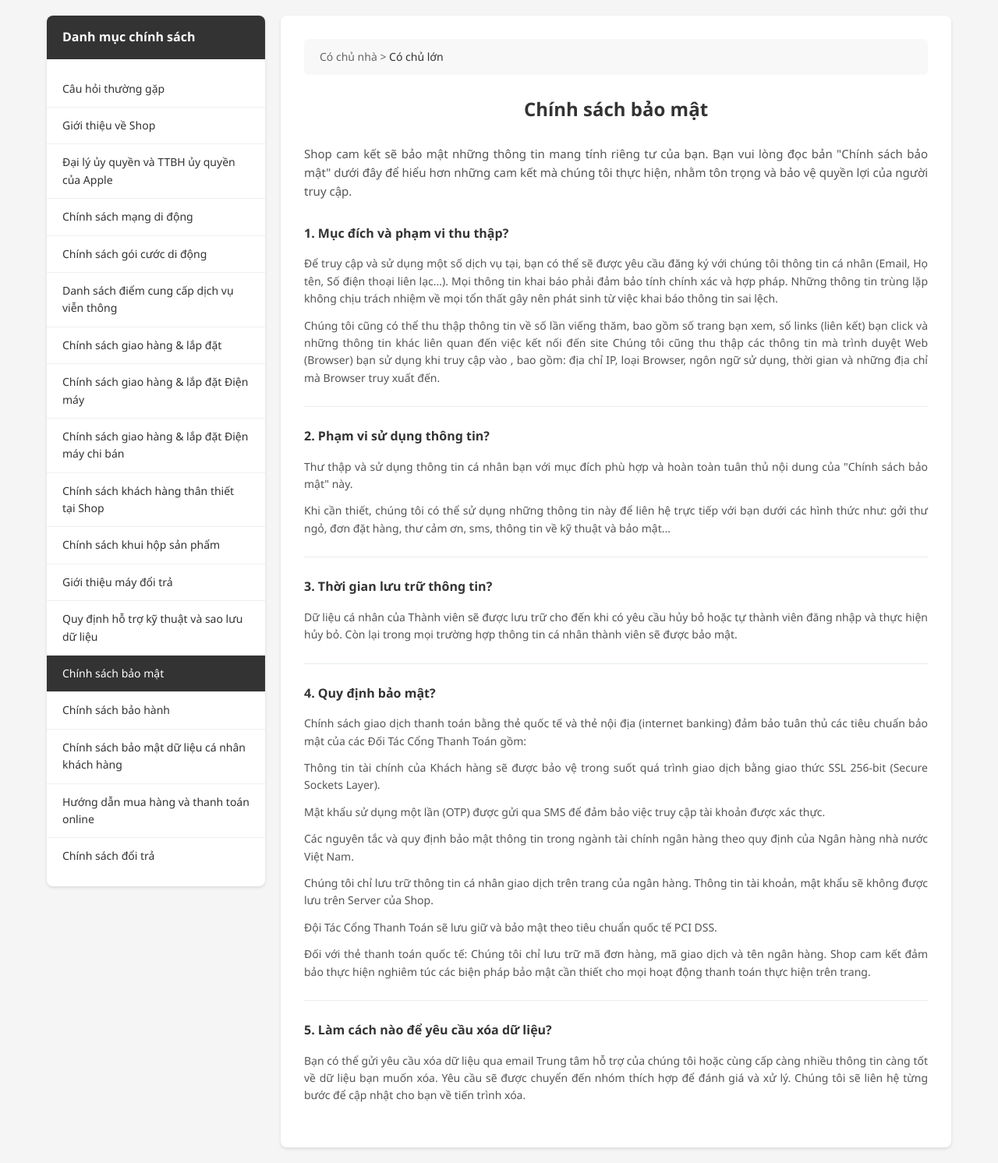
After one commit to ElectroDev6/Electro, a PHP site: page /app/views/web/information.php in a window 1280 px wide. The commit adds this page. Shown: the whole page at 78% size. Run offline with PHP 8.4, Linux system fonts and the light colour scheme.

Commit message:
feat: add layouts for policy pages

```diff
--- /dev/null
+++ b/app/views/web/information.php
@@ -0,0 +1,282 @@
+<!DOCTYPE html>
+<html lang="vi">
+
+<head>
+    <meta charset="UTF-8">
+    <meta name="viewport" content="width=device-width, initial-scale=1.0">
+    <title>Chính sách bảo mật</title>
+    <style>
+        * {
+            margin: 0;
+            padding: 0;
+            box-sizing: border-box;
+        }
+
+        body {
+            font-family: 'Segoe UI', Tahoma, Geneva, Verdana, sans-serif;
+            background-color: #f5f5f5;
+            line-height: 1.6;
+        }
+
+        .container {
+            max-width: 1200px;
+            margin: 0 auto;
+            padding: 20px;
+            display: flex;
+            gap: 20px;
+        }
+
+        .sidebar {
+            width: 280px;
+            background: white;
+            border-radius: 8px;
+            padding: 0;
+            box-shadow: 0 2px 4px rgba(0, 0, 0, 0.1);
+            height: fit-content;
+        }
+
+        .sidebar-header {
+            background: #333;
+            color: white;
+            padding: 15px 20px;
+            border-radius: 8px 8px 0 0;
+            font-weight: bold;
+            font-size: 16px;
+        }
+
+        .sidebar-content {
+            padding: 15px 0;
+        }
+
+        .sidebar-item {
+            padding: 12px 20px;
+            border-bottom: 1px solid #f0f0f0;
+            cursor: pointer;
+            transition: background-color 0.2s;
+            font-size: 14px;
+            color: #333;
+        }
+
+        .sidebar-item:hover {
+            background-color: #f8f8f8;
+        }
+
+        .sidebar-item.active {
+            background-color: #333;
+            color: white;
+        }
+
+        .sidebar-item:last-child {
+            border-bottom: none;
+        }
+
+        .main-content {
+            flex: 1;
+            background: white;
+            border-radius: 8px;
+            padding: 30px;
+            box-shadow: 0 2px 4px rgba(0, 0, 0, 0.1);
+        }
+
+        .breadcrumb {
+            background: #f8f8f8;
+            padding: 12px 20px;
+            border-radius: 6px;
+            margin-bottom: 25px;
+            font-size: 14px;
+            color: #666;
+        }
+
+        .breadcrumb span {
+            color: #333;
+        }
+
+        h1 {
+            color: #333;
+            font-size: 24px;
+            margin-bottom: 25px;
+            font-weight: 600;
+            text-align: center;
+        }
+
+        .intro-text {
+            color: #555;
+            margin-bottom: 30px;
+            text-align: justify;
+            font-size: 15px;
+        }
+
+        .policy-section {
+            margin-bottom: 25px;
+        }
+
+        .policy-section h2 {
+            color: #333;
+            font-size: 16px;
+            margin-bottom: 15px;
+            font-weight: 600;
+        }
+
+        .policy-section p {
+            color: #555;
+            margin-bottom: 12px;
+            text-align: justify;
+            font-size: 14px;
+        }
+
+        .policy-section ul {
+            margin-left: 20px;
+            margin-bottom: 15px;
+        }
+
+        .policy-section li {
+            color: #555;
+            margin-bottom: 8px;
+            font-size: 14px;
+        }
+
+        .highlight-box {
+            background-color: #f8f9fa;
+            border-left: 4px solid #333;
+            padding: 15px;
+            margin: 15px 0;
+            border-radius: 4px;
+        }
+
+        .section-divider {
+            border-top: 1px solid #e9ecef;
+            margin: 25px 0;
+        }
+
+        @media (max-width: 768px) {
+            .container {
+                flex-direction: column;
+                padding: 10px;
+            }
+
+            .sidebar {
+                width: 100%;
+                margin-bottom: 20px;
+            }
+
+            .main-content {
+                padding: 20px;
+            }
+
+            h1 {
+                font-size: 20px;
+            }
+        }
+    </style>
+</head>
+
+<body>
+    <div class="container">
+        <div class="sidebar">
+            <div class="sidebar-header">
+                Danh mục chính sách
+            </div>
+            <div class="sidebar-content">
+                <div class="sidebar-item">Câu hỏi thường gặp</div>
+                <div class="sidebar-item">Giới thiệu về Shop</div>
+                <div class="sidebar-item">Đại lý ủy quyền và TTBH ủy quyền của Apple</div>
+                <div class="sidebar-item">Chính sách mạng di động</div>
+                <div class="sidebar-item">Chính sách gói cước di động</div>
+                <div class="sidebar-item">Danh sách điểm cung cấp dịch vụ viễn thông</div>
+                <div class="sidebar-item">Chính sách giao hàng & lắp đặt</div>
+                <div class="sidebar-item">Chính sách giao hàng & lắp đặt Điện máy</div>
+                <div class="sidebar-item">Chính sách giao hàng & lắp đặt Điện máy chi bán</div>
+                <div class="sidebar-item">Chính sách khách hàng thân thiết tại Shop</div>
+                <div class="sidebar-item">Chính sách khui hộp sản phẩm</div>
+                <div class="sidebar-item">Giới thiệu máy đổi trả</div>
+                <div class="sidebar-item">Quy định hỗ trợ kỹ thuật và sao lưu dữ liệu</div>
+                <div class="sidebar-item active">Chính sách bảo mật</div>
+                <div class="sidebar-item">Chính sách bảo hành</div>
+                <div class="sidebar-item">Chính sách bảo mật dữ liệu cá nhân khách hàng</div>
+                <div class="sidebar-item">Hướng dẫn mua hàng và thanh toán online</div>
+                <div class="sidebar-item">Chính sách đổi trả</div>
+            </div>
+        </div>
+
+        <div class="main-content">
+            <div class="breadcrumb">
+                Có chủ nhà > <span>Có chủ lớn</span>
+            </div>
+
+            <h1>Chính sách bảo mật</h1>
+
+            <div class="intro-text">
+                Shop cam kết sẽ bảo mật những thông tin mang tính riêng tư của bạn. Bạn vui lòng đọc bản "Chính sách bảo mật" dưới đây để hiểu hơn những cam kết mà chúng tôi thực hiện, nhằm tôn trọng và bảo vệ quyền lợi của người truy cập.
+            </div>
+
+            <div class="policy-section">
+                <h2>1. Mục đích và phạm vi thu thập?</h2>
+                <p>Để truy cập và sử dụng một số dịch vụ tại, bạn có thể sẽ được yêu cầu đăng ký với chúng tôi thông tin cá nhân (Email, Họ tên, Số điện thoại liên lạc...). Mọi thông tin khai báo phải đảm bảo tính chính xác và hợp pháp. Những thông tin trùng lặp không chịu trách nhiệm về mọi tổn thất gây nên phát sinh từ việc khai báo thông tin sai lệch.</p>
+                <p>Chúng tôi cũng có thể thu thập thông tin về số lần viếng thăm, bao gồm số trang bạn xem, số links (liên kết) bạn click và những thông tin khác liên quan đến việc kết nối đến site Chúng tôi cũng thu thập các thông tin mà trình duyệt Web (Browser) bạn sử dụng khi truy cập vào , bao gồm: địa chỉ IP, loại Browser, ngôn ngữ sử dụng, thời gian và những địa chỉ mà Browser truy xuất đến.</p>
+            </div>
+
+            <div class="section-divider"></div>
+
+            <div class="policy-section">
+                <h2>2. Phạm vi sử dụng thông tin?</h2>
+                <p>Thư thập và sử dụng thông tin cá nhân bạn với mục đích phù hợp và hoàn toàn tuân thủ nội dung của "Chính sách bảo mật" này.</p>
+                <p>Khi cần thiết, chúng tôi có thể sử dụng những thông tin này để liên hệ trực tiếp với bạn dưới các hình thức như: gởi thư ngỏ, đơn đặt hàng, thư cảm ơn, sms, thông tin về kỹ thuật và bảo mật...</p>
+            </div>
+
+            <div class="section-divider"></div>
+
+            <div class="policy-section">
+                <h2>3. Thời gian lưu trữ thông tin?</h2>
+                <p>Dữ liệu cá nhân của Thành viên sẽ được lưu trữ cho đến khi có yêu cầu hủy bỏ hoặc tự thành viên đăng nhập và thực hiện hủy bỏ. Còn lại trong mọi trường hợp thông tin cá nhân thành viên sẽ được bảo mật.</p>
+            </div>
+
+            <div class="section-divider"></div>
+
+            <div class="policy-section">
+                <h2>4. Quy định bảo mật?</h2>
+                <p>Chính sách giao dịch thanh toán bằng thẻ quốc tế và thẻ nội địa (internet banking) đảm bảo tuân thủ các tiêu chuẩn bảo mật của các Đối Tác Cổng Thanh Toán gồm:</p>
+                <p>Thông tin tài chính của Khách hàng sẽ được bảo vệ trong suốt quá trình giao dịch bằng giao thức SSL 256-bit (Secure Sockets Layer).</p>
+                <p>Mật khẩu sử dụng một lần (OTP) được gửi qua SMS để đảm bảo việc truy cập tài khoản được xác thực.</p>
+                <p>Các nguyên tắc và quy định bảo mật thông tin trong ngành tài chính ngân hàng theo quy định của Ngân hàng nhà nước Việt Nam.</p>
+                <p>Chúng tôi chỉ lưu trữ thông tin cá nhân giao dịch trên trang của ngân hàng. Thông tin tài khoản, mật khẩu sẽ không được lưu trên Server của Shop.</p>
+                <p>Đội Tác Cổng Thanh Toán sẽ lưu giữ và bảo mật theo tiêu chuẩn quốc tế PCI DSS.</p>
+                <p>Đối với thẻ thanh toán quốc tế: Chúng tôi chỉ lưu trữ mã đơn hàng, mã giao dịch và tên ngân hàng. Shop cam kết đảm bảo thực hiện nghiêm túc các biện pháp bảo mật cần thiết cho mọi hoạt động thanh toán thực hiện trên trang.</p>
+            </div>
+
+            <div class="section-divider"></div>
+
+            <div class="policy-section">
+                <h2>5. Làm cách nào để yêu cầu xóa dữ liệu?</h2>
+                <p>Bạn có thể gửi yêu cầu xóa dữ liệu qua email Trung tâm hỗ trợ của chúng tôi hoặc cùng cấp càng nhiều thông tin càng tốt về dữ liệu bạn muốn xóa. Yêu cầu sẽ được chuyển đến nhóm thích hợp để đánh giá và xử lý. Chúng tôi sẽ liên hệ từng bước để cập nhật cho bạn về tiến trình xóa.</p>
+            </div>
+        </div>
+    </div>
+
+    <script>
+        // Thêm hiệu ứng hover cho sidebar items
+        document.querySelectorAll('.sidebar-item').forEach(item => {
+            item.addEventListener('click', function() {
+                // Remove active class from all items
+                document.querySelectorAll('.sidebar-item').forEach(el => el.classList.remove('active'));
+                // Add active class to clicked item
+                this.classList.add('active');
+            });
+        });
+
+        // Smooth scroll effect for internal links
+        document.querySelectorAll('a[href^="#"]').forEach(anchor => {
+            anchor.addEventListener('click', function(e) {
+                e.preventDefault();
+                const target = document.querySelector(this.getAttribute('href'));
+                if (target) {
+                    target.scrollIntoView({
+                        behavior: 'smooth',
+                        block: 'start'
+                    });
+                }
+            });
+        });
+    </script>
+</body>
+
+</html>
--- a/routes/web.php
+++ b/routes/web.php
@@ -1,5 +1,6 @@
 <?php
 
+use App\Controllers\Web\informationController;
 use Core\Router;
 
 Router::get('/', 'HomeController@index');
@@ -11,3 +12,4 @@ Router::get('/register', 'AuthController@register');
 Router::get('/detail/(\d+)', 'DetailController@detail');
 Router::get('/cart', 'CartController@index');
 Router::get('/Policy', 'PolicyController@Policy');
+Router::get('/information', 'informationController@information');
--- /dev/null
+++ b/sass/information.scss
@@ -0,0 +1 @@
+@use "./pages/information";
```
Also changed, not shown: app/controllers/web/informationController.php (added, +11 -0 lines), sass/pages/_information.scss (added, +161 -0 lines).
